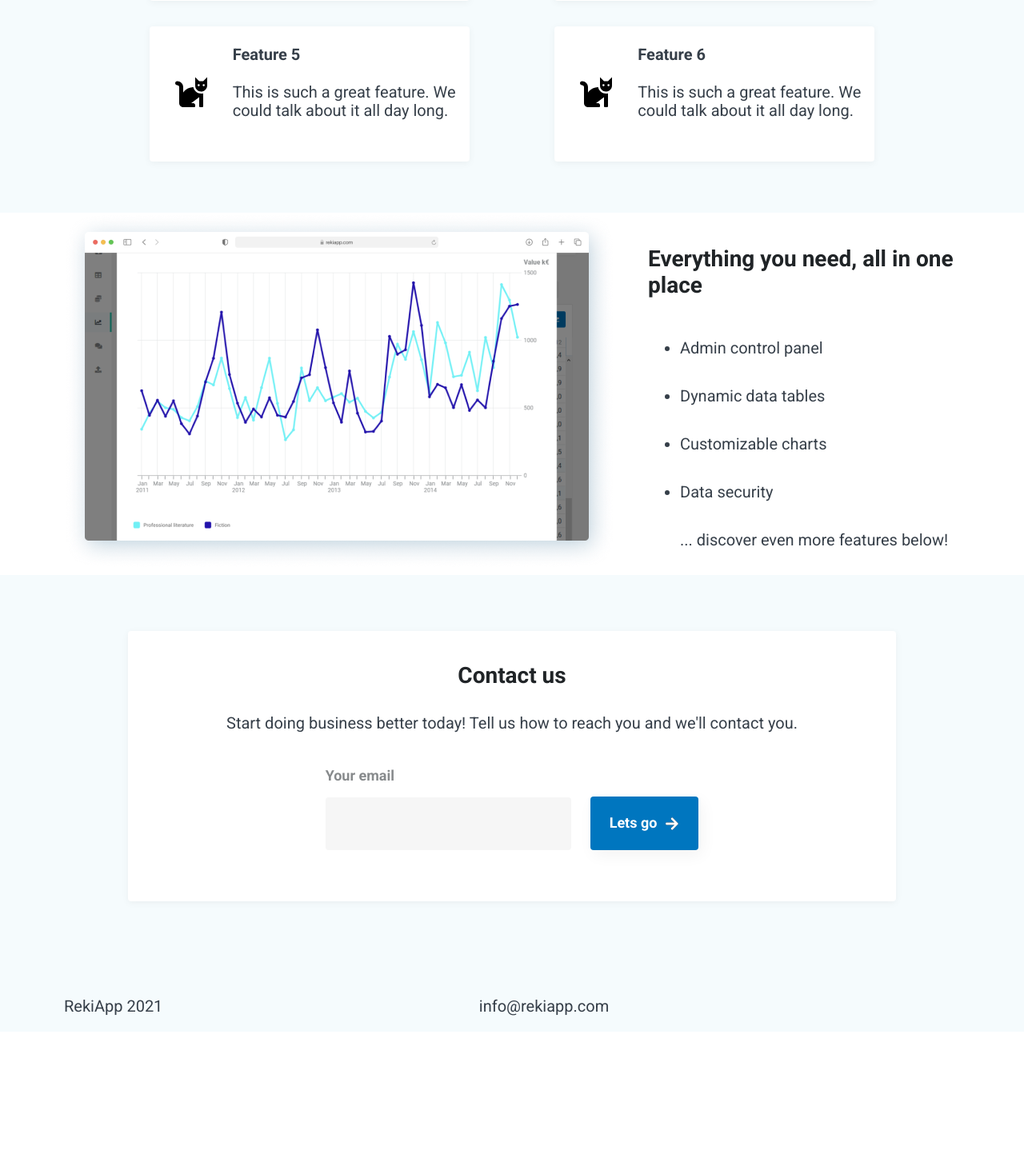
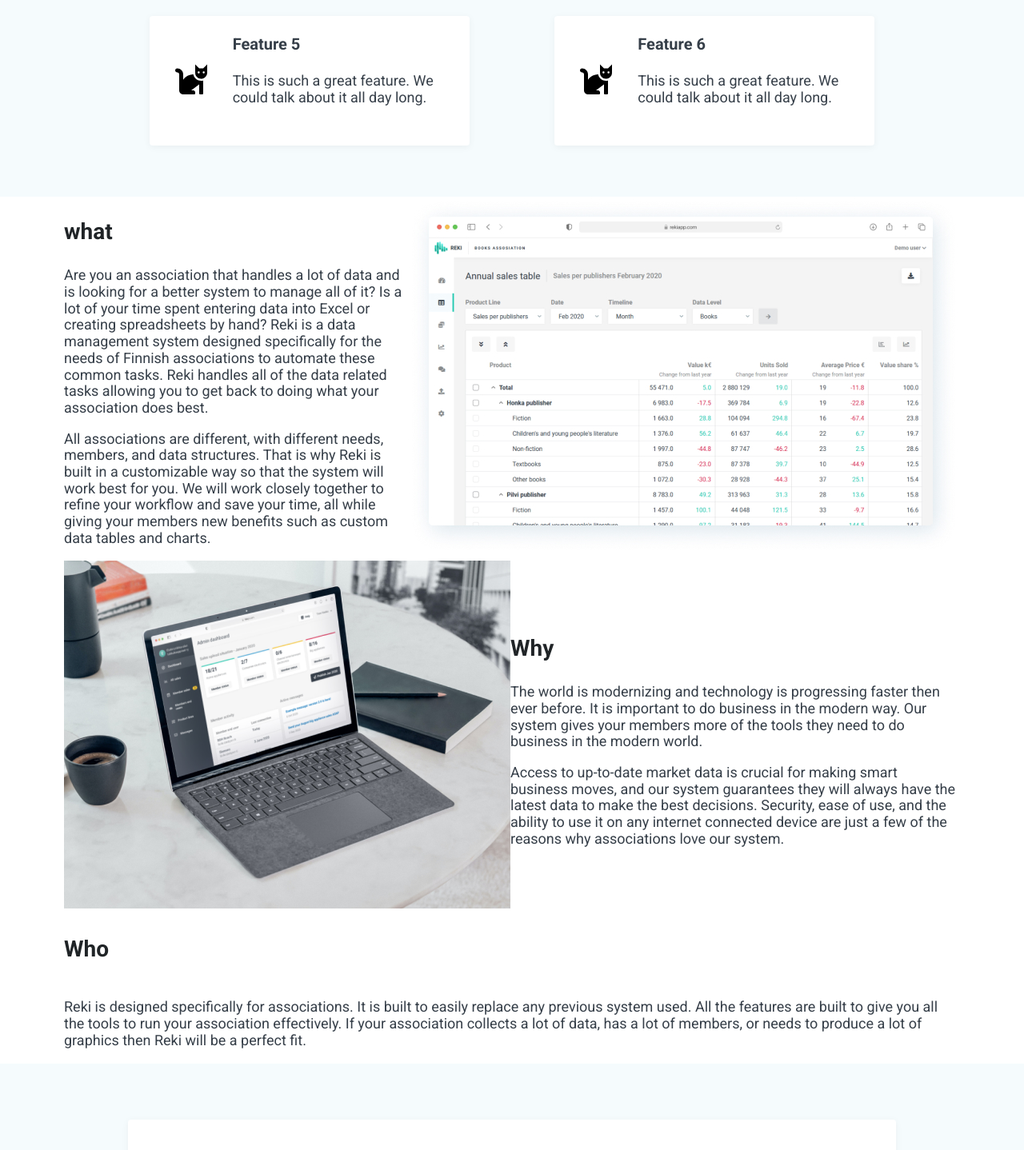
Before and after one commit to Haku17/reki-marketing, a React app: page / in a window 1280 px wide. Shown: the part 1792-3230 px from the top of the page at 80% size. Before the commit the page ends 3082 px from the top, so only its background shows below. Built offline with nearby package versions, Linux system fonts and the light colour scheme.

Commit message:
added who, what, why sections

```diff
--- a/src/components/App.jsx
+++ b/src/components/App.jsx
@@ -1,8 +1,11 @@
 import Hero from "./Hero"
 import Showcase from './Showcase'
+import Features from "./Features"
+import What from './What'
+import Why from './Why'
+import Who from './Who'
+import Contact from './Contact'
 import "../styles/index.scss"
-import Features from "./Features"
-import Contact from './Contact'
 
 const App = () => {
   return (
@@ -10,7 +13,9 @@ const App = () => {
       <Hero />
       <Showcase />
       <Features />
-      <Showcase />
+      <What />
+      <Why />
+      <Who />
       <Contact />
     </>
   )
--- /dev/null
+++ b/src/components/What.jsx
@@ -0,0 +1,22 @@
+import rekiTable from "../images/reki-tables.jpg";
+
+const What = () => {
+  return (
+    <div className="what">
+      <div className="container">
+        <div className="what__box">
+          <div className="what__text">
+            <h3 className="heading">what</h3>
+            <p className="text">Are you an association that handles a lot of data and is looking for a better system to manage all of it? Is a lot of your time spent entering data into Excel or creating spreadsheets by hand? Reki is a data management system designed specifically for the needs of Finnish associations to automate these common tasks. Reki handles all of the data related tasks allowing you to get back to doing what your association does best.</p>
+            <p className="text">All associations are different, with different needs, members, and data structures. That is why Reki is built in a customizable way so that the system will work best for you. We will work closely together to refine your workflow and save your time, all while giving your members new benefits such as custom data tables and charts.</p>
+          </div>
+          <div className="what__image">
+            <img src={rekiTable} alt="Reki Table"></img>
+          </div>
+        </div>
+      </div>
+    </div>
+  );
+};
+
+export default What;
--- /dev/null
+++ b/src/components/Who.jsx
@@ -0,0 +1,14 @@
+const Who = () => {
+  return (
+    <div className="who">
+      <div className="container">
+        <div className="who__box">
+          <h3 className="heading">Who</h3>
+          <p className="text">Reki is designed specifically for associations. It is built to easily replace any previous system used. All the features are built to give you all the tools to run your association effectively. If your association collects a lot of data, has a lot of members, or needs to produce a lot of graphics then Reki will be a perfect fit.</p>
+        </div>
+      </div>
+    </div>
+  )
+}
+
+export default Who
--- /dev/null
+++ b/src/components/Why.jsx
@@ -0,0 +1,23 @@
+import rekiAdmin from '../images/reki-admin.png'
+
+const Why = () => {
+  return (
+    <div className="why">
+      <div className="container">
+        <div className="why__box">
+          <div className="why__image">
+            <img src={rekiAdmin} alt="Reki Admin View"/>
+          </div>
+          <div className="why__text">
+            <h3 className="heading">Why</h3>
+            <p className="text">The world is modernizing and technology is progressing faster then ever before. It is important to do business in the modern way. Our system gives your members more of the tools they need to do business in the modern world.</p>
+            <p className="text">Access to up-to-date market data is crucial for making smart business moves, and our system guarantees they will always have the latest data to make the best decisions. Security, ease of use, and the ability to use it on any internet connected device are just a few of the reasons why associations love our system.
+            </p>
+          </div>
+        </div>
+      </div>
+    </div>
+  )
+}
+
+export default Why
--- a/src/styles/_contact.scss
+++ b/src/styles/_contact.scss
@@ -57,6 +57,11 @@
   display:flex;
   justify-content: center;
   align-items: center;
+  padding-bottom: 48px;
+
+  p {
+    margin:0;
+  }
 }
 
 .contact__footer p:first-child {
--- a/src/styles/_global.scss
+++ b/src/styles/_global.scss
@@ -45,7 +45,7 @@ body {
 }
 
 .text {
-  font-size: 20px;
+  font-size: 18px;
   color: variables.$grey;
 }
 
--- /dev/null
+++ b/src/styles/_what.scss
@@ -0,0 +1,10 @@
+.what__box {
+  width:100%;
+  display:flex;
+  align-items: center;
+  justify-content:flex-start;
+}
+
+.what__text {
+  width:50%;
+}
--- /dev/null
+++ b/src/styles/_who.scss
@@ -0,0 +1,5 @@
+.who__box {
+  display:flex;
+  flex-direction: column;
+  align-items: flex-start;
+}
--- /dev/null
+++ b/src/styles/_why.scss
@@ -0,0 +1,10 @@
+.why__box {
+  width:100%;
+  display:flex;
+  align-items: center;
+  justify-content: flex-start;
+}
+
+.why__text {
+  width:50%;
+}
--- a/src/styles/index.scss
+++ b/src/styles/index.scss
@@ -4,4 +4,7 @@
 @use "showcase";
 @use "features";
 @use "feature";
+@use "what";
+@use "why";
+@use "who";
 @use "contact";
```
Also changed, not shown: src/images/reki-admin.png (added), src/images/reki-tables.jpg (added).
